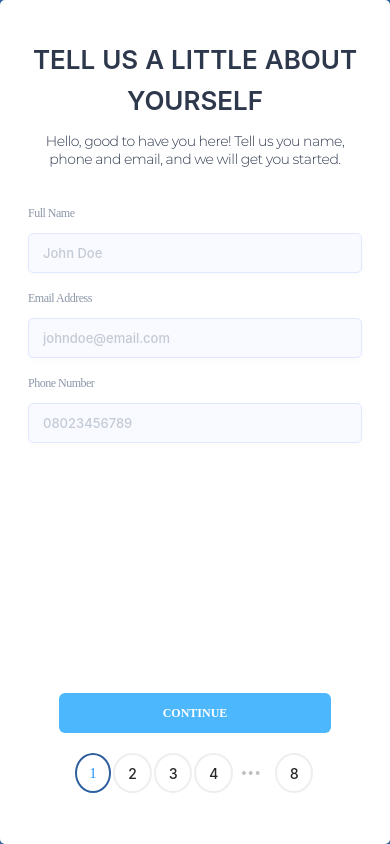
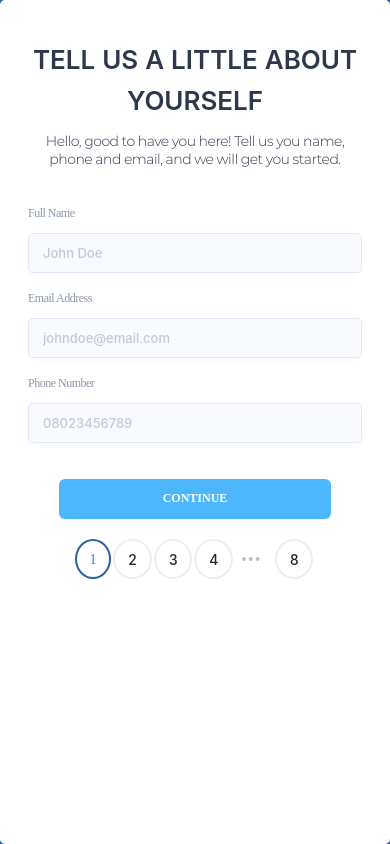
Before and after one commit to TeejayMaya/PackMyLoad, a React (Create React App) app: page / in a window 390 px wide. Built offline with nearby package versions, Linux system fonts and the light colour scheme; a web font is replaced by a local one.

Commit message:
Responsiveness fix

```diff
--- a/src/components/Card.js
+++ b/src/components/Card.js
@@ -196,7 +196,7 @@ const CardBlock = styled.div`
     ${(props) =>
     props.heightMobile &&
     css`
-        height: ${props.heightMobile}px;
+        height: ${props.heightMobile};
       `}
     ${(props) =>
     props.minHeightMobile &&
--- a/src/styles/App.css
+++ b/src/styles/App.css
@@ -61,9 +61,7 @@
     margin-right: 2px !important;
   }
   .steps-action{
-    position: absolute;
-    bottom: 6%;
-    right: auto;
+    position: unset;
     width: 100%;
     display: flex;
     flex-direction: column;
--- a/src/styles/style.js
+++ b/src/styles/style.js
@@ -60,7 +60,7 @@ export const FormContainer = Styled.div`
     }
     @media only screen and (max-width: 720px) {
         width: 100vw;
-        height: 100vh;
+        height: auto;
         padding: 40px 28px 0 28px;
         h4{
             width: auto !important;
```
Also changed, not shown: 1 other file (tests, documents, lock files or other folders).
